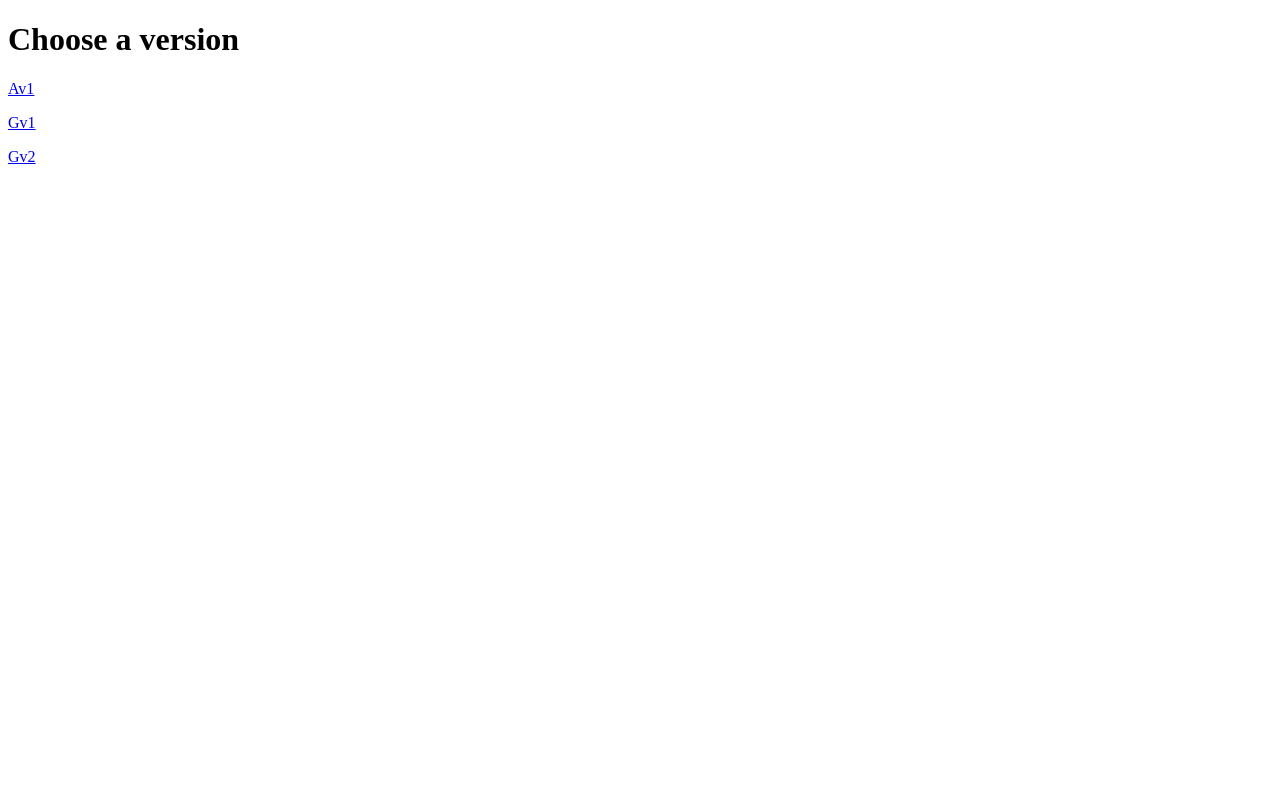
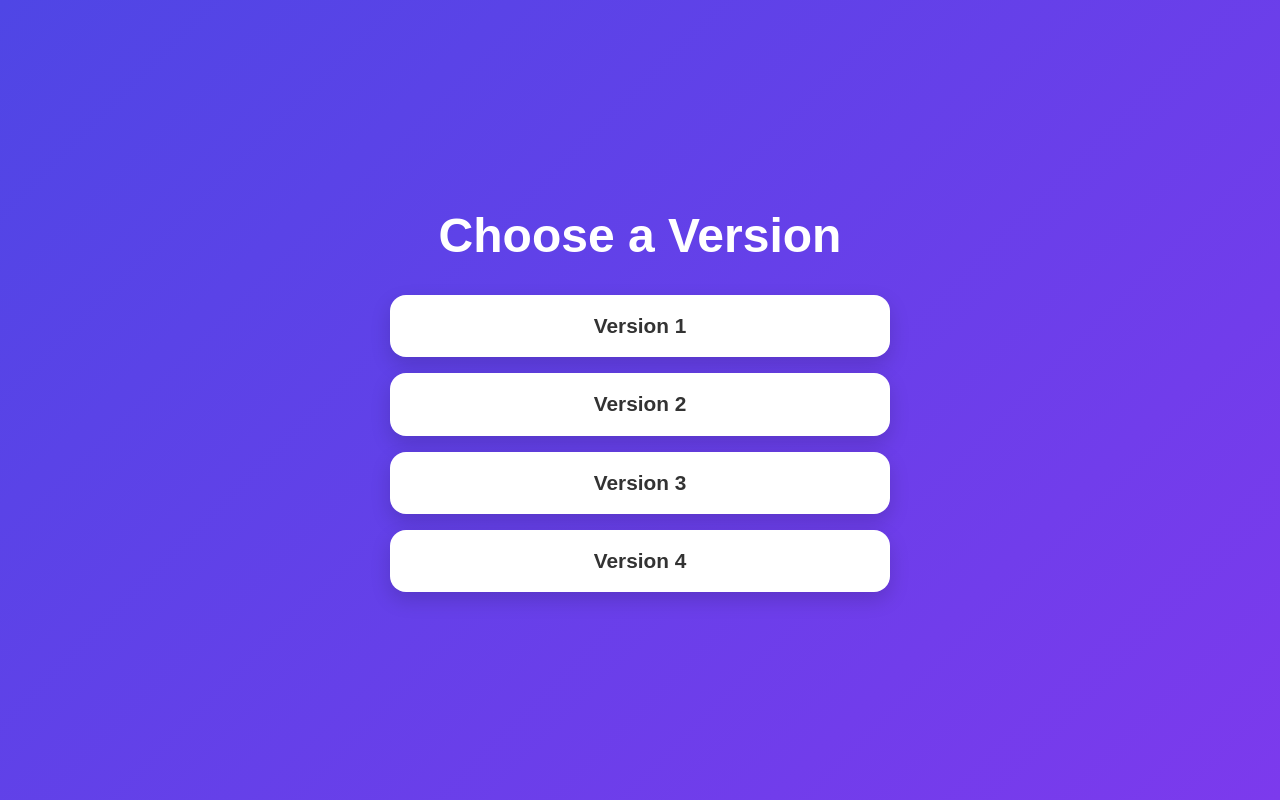
Before and after one commit to riso460-boop/IOL, a plain HTML site: page index.html in a window 1280 px wide. Drawn offline with Linux system fonts and the light colour scheme.

Commit message:
Update index.html

```diff
--- a/index.html
+++ b/index.html
@@ -1,19 +1,79 @@
+<!DOCTYPE html>
+<html lang="en">
+<head>
+<meta charset="UTF-8">
+<meta name="viewport" content="width=device-width, initial-scale=1.0">
+<title>My Webpages</title>
 
-<!DOCTYPE html>
-<html>
-<head>
-    <title>My Webpages</title>
+<style>
+* {
+    margin: 0;
+    padding: 0;
+    box-sizing: border-box;
+}
+
+body {
+    min-height: 100vh;
+    display: flex;
+    justify-content: center;
+    align-items: center;
+    background: linear-gradient(135deg, #4f46e5, #7c3aed);
+    font-family: Arial, Helvetica, sans-serif;
+}
+
+.container {
+    width: min(90%, 500px);
+    text-align: center;
+}
+
+h1 {
+    color: white;
+    margin-bottom: 2rem;
+    font-size: clamp(2rem, 5vw, 3rem);
+}
+
+.links {
+    display: flex;
+    flex-direction: column;
+    gap: 1rem;
+}
+
+.links a {
+    display: block;
+    padding: 1.2rem;
+    font-size: 1.3rem;
+    font-weight: bold;
+    color: #333;
+    text-decoration: none;
+    background: white;
+    border-radius: 16px;
+    transition: transform 0.2s ease, box-shadow 0.2s ease;
+    box-shadow: 0 8px 20px rgba(0,0,0,.15);
+}
+
+.links a:hover {
+    transform: translateY(-3px);
+    box-shadow: 0 12px 24px rgba(0,0,0,.2);
+}
+
+.links a:active {
+    transform: scale(0.98);
+}
+</style>
+
 </head>
-
 <body>
 
-<h1>Choose a version</h1>
+<div class="container">
+    <h1>Choose a Version</h1>
 
-<p><a href="Av1/">Av1</a></p>
-
-<p><a href="Gv1/">Gv1</a></p>
-
-<p><a href="Gv2/">Gv2</a></p>
+    <div class="links">
+        <a href="v1/">Version 1</a>
+        <a href="v2/">Version 2</a>
+        <a href="v3/">Version 3</a>
+        <a href="v4/">Version 4</a>
+    </div>
+</div>
 
 </body>
 </html>
```
